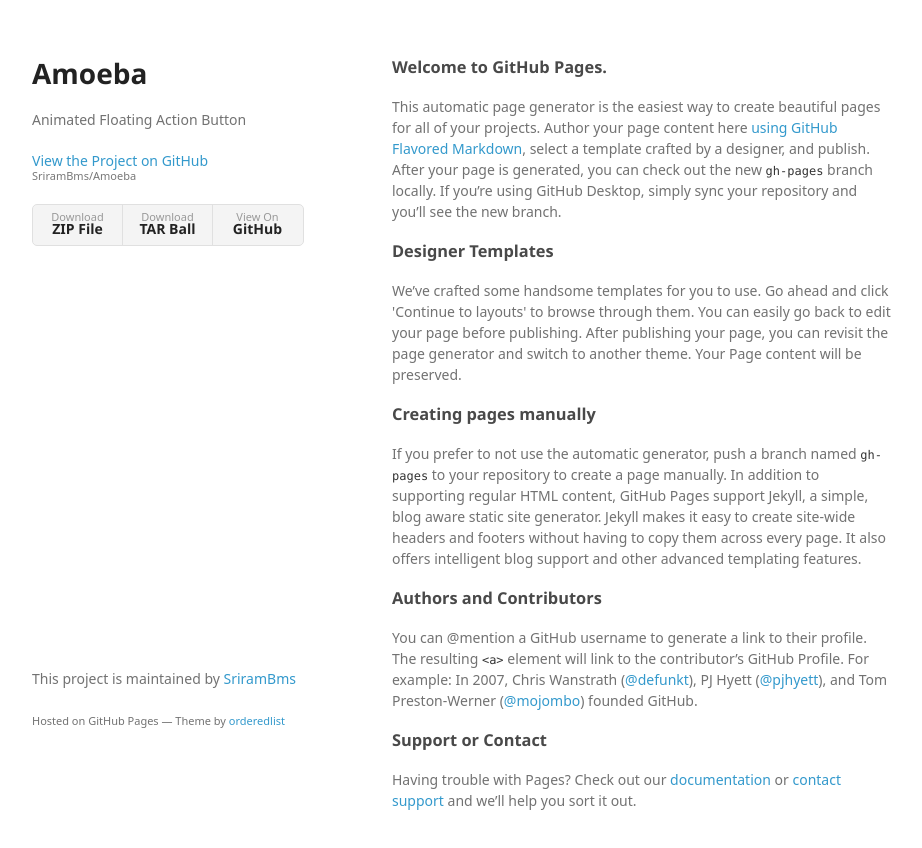
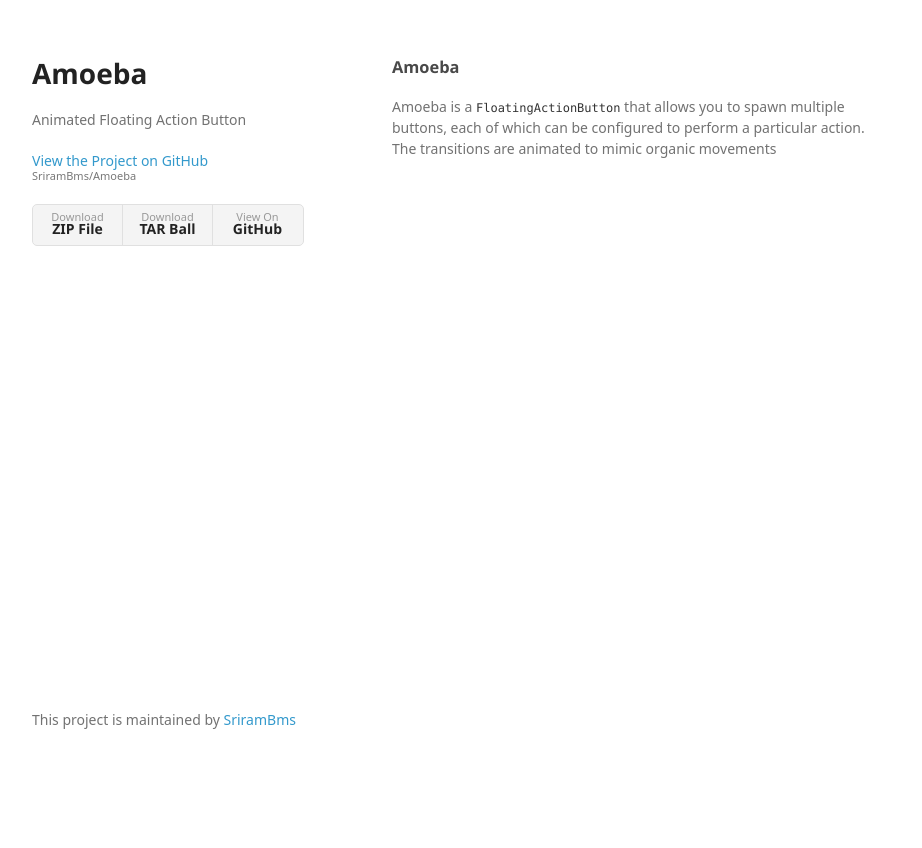
Before and after one commit to SriramBms/Amoeba, a plain HTML site: page index.html in a window 1280 px wide. Shown: the whole page, without its empty margins (178-1100 px from the left). After the commit the page ends 800 px from the top, so only its background shows below. Drawn offline with Linux system fonts and the light colour scheme; a web font is replaced by a local one.

Commit message:
gh-pages index.html changes

```diff
--- a/index.html
+++ b/index.html
@@ -29,33 +29,20 @@
       </header>
       <section>
         <h3>
-<a id="welcome-to-github-pages" class="anchor" href="#welcome-to-github-pages" aria-hidden="true"><span aria-hidden="true" class="octicon octicon-link"></span></a>Welcome to GitHub Pages.</h3>
+<a id="welcome-to-github-pages" class="anchor" href="#welcome-to-github-pages" aria-hidden="true"><span aria-hidden="true" class="octicon octicon-link"></span></a>Amoeba</h3>
 
-<p>This automatic page generator is the easiest way to create beautiful pages for all of your projects. Author your page content here <a href="https://guides.github.com/features/mastering-markdown/">using GitHub Flavored Markdown</a>, select a template crafted by a designer, and publish. After your page is generated, you can check out the new <code>gh-pages</code> branch locally. If you’re using GitHub Desktop, simply sync your repository and you’ll see the new branch.</p>
-
+<p>Amoeba is a <code>FloatingActionButton</code> that allows you to spawn multiple buttons, each of which can be configured to perform a particular action. The transitions are animated to mimic organic movements</p>
+<!--
 <h3>
-<a id="designer-templates" class="anchor" href="#designer-templates" aria-hidden="true"><span aria-hidden="true" class="octicon octicon-link"></span></a>Designer Templates</h3>
+<a id="designer-templates" class="anchor" href="#designer-templates" aria-hidden="true"><span aria-hidden="true" class="octicon octicon-link"></span></a>Amoeba</h3>
 
 <p>We’ve crafted some handsome templates for you to use. Go ahead and click 'Continue to layouts' to browse through them. You can easily go back to edit your page before publishing. After publishing your page, you can revisit the page generator and switch to another theme. Your Page content will be preserved.</p>
+-->
 
-<h3>
-<a id="creating-pages-manually" class="anchor" href="#creating-pages-manually" aria-hidden="true"><span aria-hidden="true" class="octicon octicon-link"></span></a>Creating pages manually</h3>
-
-<p>If you prefer to not use the automatic generator, push a branch named <code>gh-pages</code> to your repository to create a page manually. In addition to supporting regular HTML content, GitHub Pages support Jekyll, a simple, blog aware static site generator. Jekyll makes it easy to create site-wide headers and footers without having to copy them across every page. It also offers intelligent blog support and other advanced templating features.</p>
-
-<h3>
-<a id="authors-and-contributors" class="anchor" href="#authors-and-contributors" aria-hidden="true"><span aria-hidden="true" class="octicon octicon-link"></span></a>Authors and Contributors</h3>
-
-<p>You can @mention a GitHub username to generate a link to their profile. The resulting <code>&lt;a&gt;</code> element will link to the contributor’s GitHub Profile. For example: In 2007, Chris Wanstrath (<a href="https://github.com/defunkt" class="user-mention">@defunkt</a>), PJ Hyett (<a href="https://github.com/pjhyett" class="user-mention">@pjhyett</a>), and Tom Preston-Werner (<a href="https://github.com/mojombo" class="user-mention">@mojombo</a>) founded GitHub.</p>
-
-<h3>
-<a id="support-or-contact" class="anchor" href="#support-or-contact" aria-hidden="true"><span aria-hidden="true" class="octicon octicon-link"></span></a>Support or Contact</h3>
-
-<p>Having trouble with Pages? Check out our <a href="https://help.github.com/pages">documentation</a> or <a href="https://github.com/contact">contact support</a> and we’ll help you sort it out.</p>
       </section>
       <footer>
         <p>This project is maintained by <a href="https://github.com/SriramBms">SriramBms</a></p>
-        <p><small>Hosted on GitHub Pages &mdash; Theme by <a href="https://github.com/orderedlist">orderedlist</a></small></p>
+
       </footer>
     </div>
     <script src="javascripts/scale.fix.js"></script>
```
Also changed, not shown: 1 other file.
